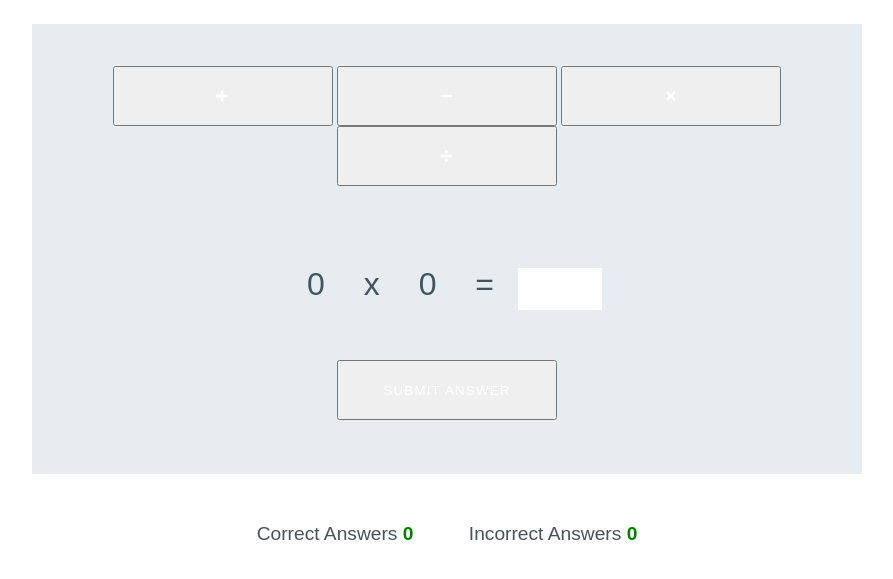
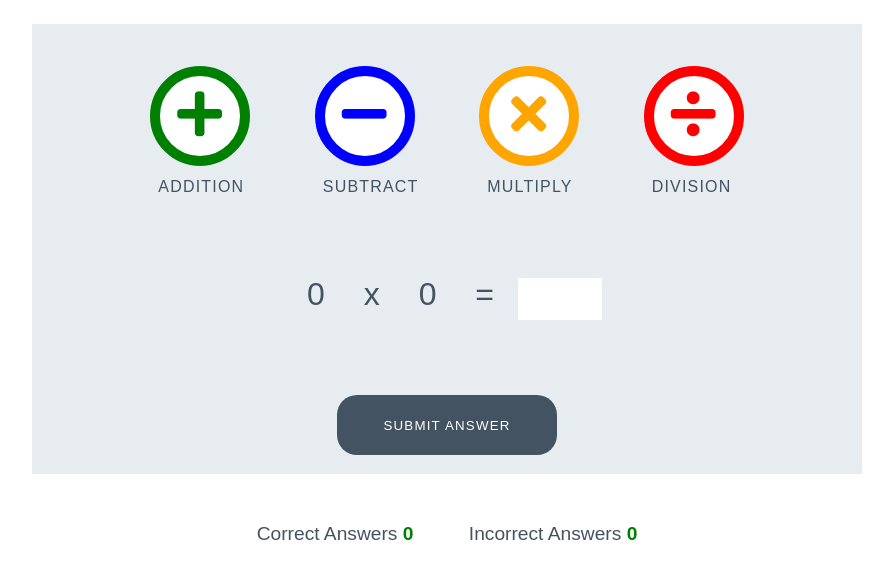
Before and after one commit to Muzaffar-Ahmad10/Love-Math, a plain HTML site: page index.html in a window 1280 px wide. Shown: the part 79-658 px from the top of the page, without its empty margins (193-1086 px from the left). Drawn offline with Linux system fonts and the light colour scheme.

Commit message:
add style in game

```diff
--- a/assets/css/style.css
+++ b/assets/css/style.css
@@ -110,6 +110,7 @@ body {
     margin: 0 30px;
     transition: all 0.5s;
 }
+
 
 .btn--big::after{
     content: attr(data-type);
--- a/index.html
+++ b/index.html
@@ -16,20 +16,20 @@
 
     <div class="game-area">
         <div class="controls-area">
-            <button class="btn btn -- big btn --green">
+            <button data-type="addition" class="btn btn--big btn--green">
                 <i class="fas fa-plus"></i>
             </button>
-            <button class="btn btn -- big btn --blue">
+            <button data-type="subtract" class="btn btn--big btn--blue">
                 <i class="fas fa-minus"></i>
             </button>
-            <button class="btn btn -- big btn --orange">
+            <button data-type="multiply" class="btn btn--big btn--orange">
                 <i class="fas fa-times"></i>
             </button>
-            <button class="btn btn -- big btn --red">
+            <button data-type="division" class="btn btn--big btn--red">
                 <i class="fas fa-divide"></i>
             </button>
+        </div>
 
-        </div>
             <div class="question-area">
                 <span id="operand1">0</span>
                 <span id="operator">x</span>
@@ -38,8 +38,7 @@
                 <p class="answer-message">Enter Answer:</p>
                 <input id="answer-box" type="number">
             </div>
-        <button class="btn btn--gry"> Submit Answer </button>
-
+            <button data-type="submit" class="btn btn--gray">Submit Answer</button>
         </div>
 
     <div class="score-area">
@@ -47,10 +46,6 @@
         <p class="scores"> Incorrect Answers <span id="score">0</span> </p>
 
     </div>
-
-
-
-
     <script src="assets/js/script.js"></script>
 
 </body>
```
Lines whose indentation alone changed are shown as unchanged.
